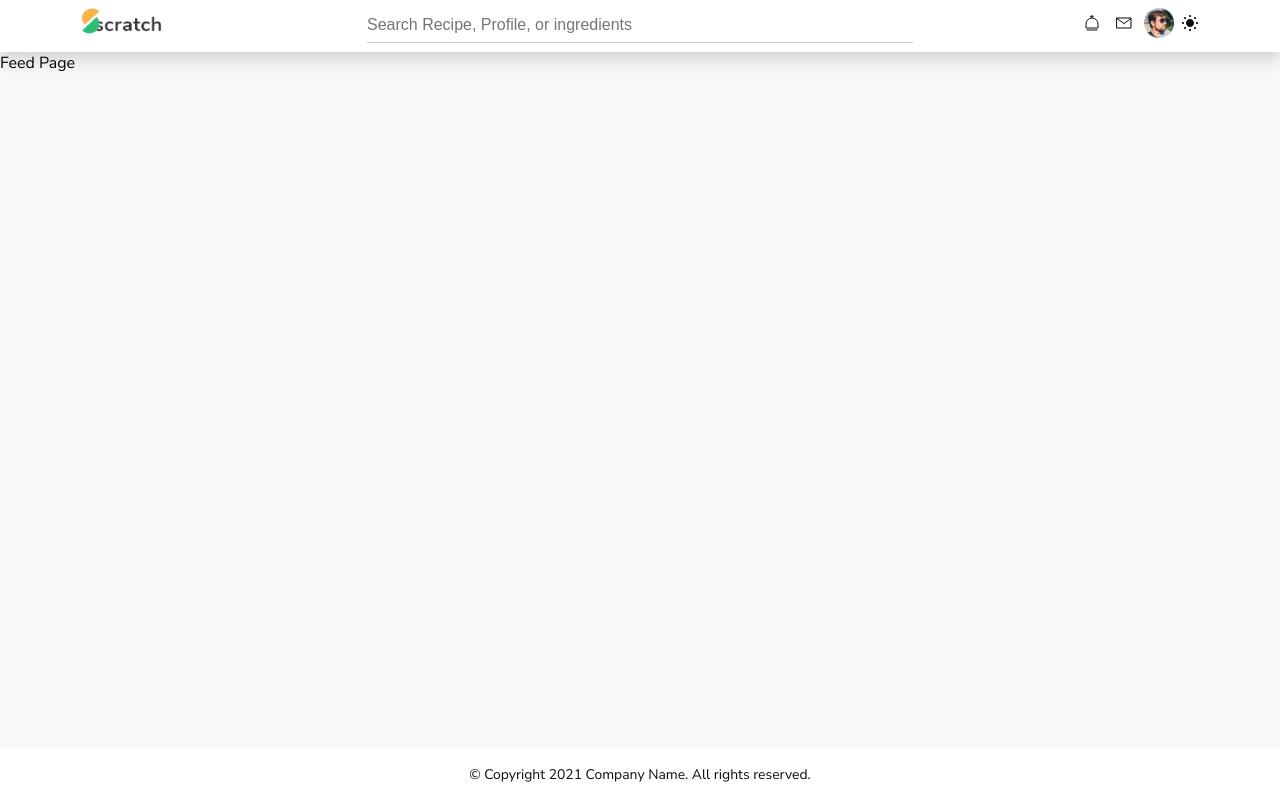
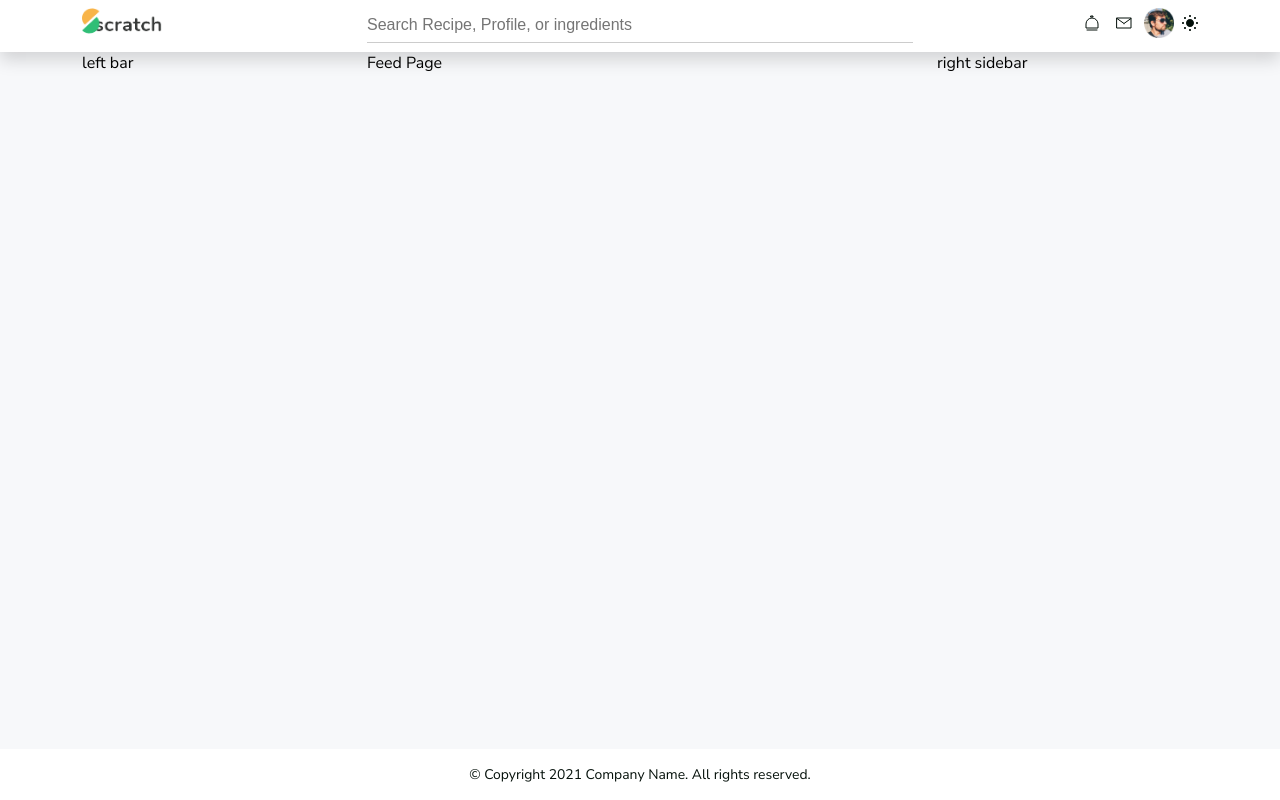
Before and after one commit to sohail-rasool/kitchen-recipe, a React (Create React App) app: page /feed in a window 1280 px wide. Built offline with nearby package versions, Linux system fonts and the light colour scheme.

Commit message:
Add basic dynamic layout

```diff
--- a/src/components/Icons/Bell.js
+++ b/src/components/Icons/Bell.js
@@ -21,8 +21,8 @@ const Bell = () => {
         transform='translate(6 7)'
         fill='none'
         stroke='#363837'
-        stroke-miterlimit='10'
-        stroke-width='1'
+        strokeMiterlimit='10'
+        strokeWidth='1'
       />
       <rect
         style={iconColor()}
@@ -32,10 +32,10 @@ const Bell = () => {
         transform='translate(11 5)'
         fill='none'
         stroke='#363837'
-        stroke-linecap='round'
-        stroke-linejoin='round'
-        stroke-miterlimit='10'
-        stroke-width='1'
+        strokeLinecap='round'
+        strokeLinejoin='round'
+        strokeMiterlimit='10'
+        strokeWidth='1'
       />
       <path
         style={iconColor()}
@@ -45,10 +45,10 @@ const Bell = () => {
         transform='translate(7 18.5)'
         fill='none'
         stroke='#363837'
-        stroke-linecap='round'
-        stroke-linejoin='round'
-        stroke-miterlimit='10'
-        stroke-width='1'
+        strokeLinecap='round'
+        strokeLinejoin='round'
+        strokeMiterlimit='10'
+        strokeWidth='1'
       />
     </svg>
   );
--- /dev/null
+++ b/src/layout/Aside/LeftAside.js
@@ -0,0 +1,5 @@
+const LeftAside = () => {
+  return <aside>left bar</aside>;
+};
+
+export default LeftAside;
--- /dev/null
+++ b/src/layout/Aside/RightAside.js
@@ -0,0 +1,5 @@
+const RightAside = () => {
+  return <aside>right sidebar</aside>;
+};
+
+export default RightAside;
--- a/src/layout/MainLayout.js
+++ b/src/layout/MainLayout.js
@@ -1,12 +1,44 @@
 import Header from './Header/Header';
 import Footer from './Footer/Footer';
 
-const MainLayout = ({ children }) => {
+const MainLayout = ({ children, leftBar, rightBar }) => {
+  const leftSideBar = () => {
+    if (leftBar) {
+      return 'col-md-3';
+    }
+    return 'd-none';
+  };
+
+  const mainContainer = () => {
+    if (leftBar && rightBar) {
+      return 'col-md-6';
+    } else if (leftBar && rightBar === false) {
+      return 'col-md-9';
+    } else {
+      return 'col-12';
+    }
+  };
+
+  const rightSideBar = () => {
+    if (rightBar) {
+      return 'col-md-3';
+    }
+    return 'd-none';
+  };
+
   return (
     <>
       <div>
         <Header />
-        <main>{children}</main>
+        <main>
+          <div className='container'>
+            <div className='row'>
+              <div className={leftSideBar()}>{leftBar}</div>
+              <div className={mainContainer()}>{children}</div>
+              <div className={rightSideBar()}>{rightBar}</div>
+            </div>
+          </div>
+        </main>
       </div>
       <Footer />
     </>
--- a/src/pages/Feed/Feed.js
+++ b/src/pages/Feed/Feed.js
@@ -1,7 +1,13 @@
 import MainLayout from '../../layout/MainLayout';
+import LeftAside from '../../layout/Aside/LeftAside';
+import RightAside from '../../layout/Aside/RightAside';
 
 const Feed = () => {
-  return <MainLayout>Feed Page</MainLayout>;
+  return (
+    <MainLayout leftBar={<LeftAside />} rightBar={<RightAside />}>
+      Feed Page
+    </MainLayout>
+  );
 };
 
 export default Feed;
```
